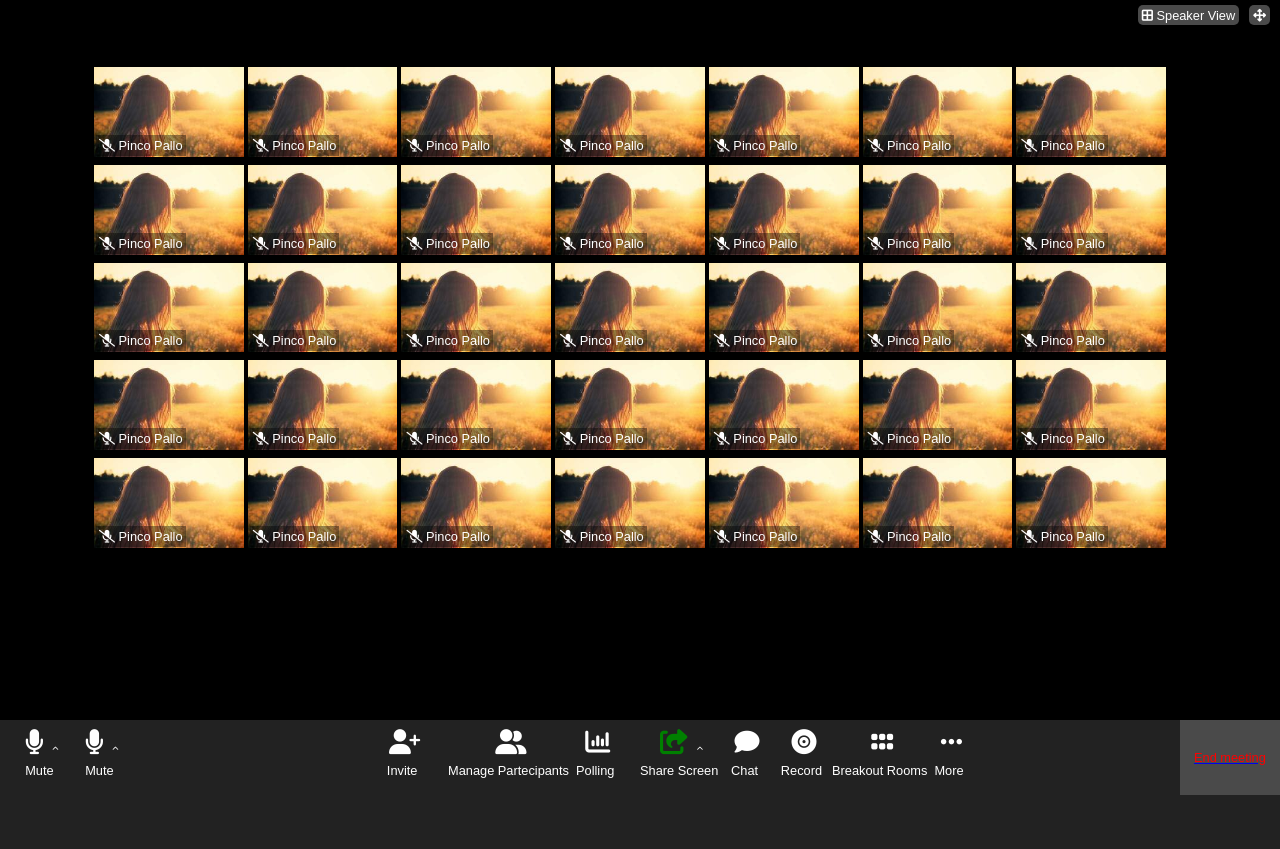
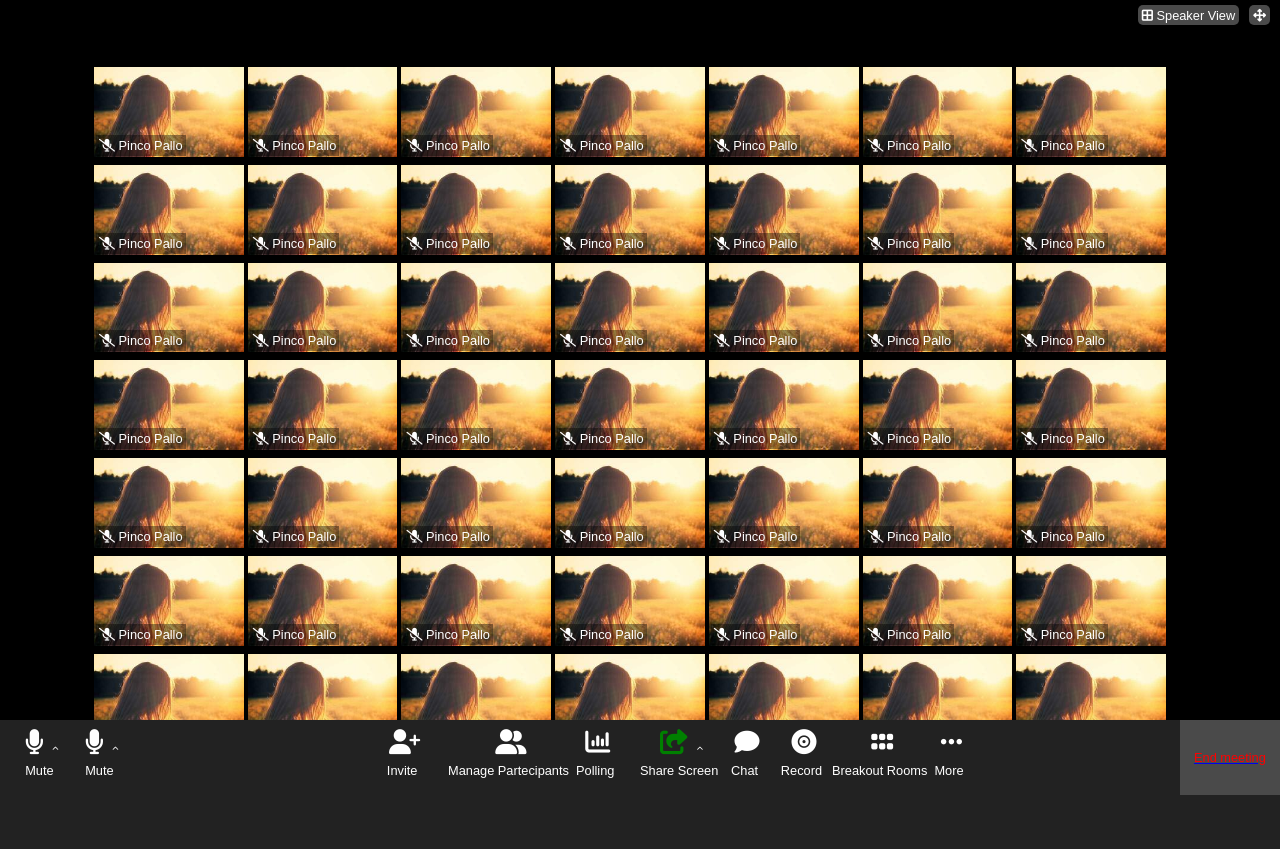
Before and after one commit to MiriamEvardi/html-css-zoom, a plain HTML site: page index.html in a window 1280 px wide. Before the commit the page ends 800 px from the top, so only its background shows below. Drawn offline with Linux system fonts and the light colour scheme.

Commit message:
bonus - exercise completed

```diff
--- a/css/style.css
+++ b/css/style.css
@@ -5,15 +5,13 @@
 }
 
 body {
-    overflow: hidden;
     background-color: black;
     font-family: sans-serif;
+    overflow: hidden;
 }
 
 main {
-
     margin: 40px 92px 10px 92px;
-
 }
 
 .top {
@@ -31,13 +29,14 @@ main {
     height: 20px;
     font-size: 0.8em;
     color: white;
-
 }
 
 .container {
     position: relative;
     display: flex;
     flex-wrap: wrap;
+    overflow-y: scroll;
+    max-height: 100vh;
 }
 
 .col-inner {
--- a/index.html
+++ b/index.html
@@ -235,6 +235,123 @@
                     <div class="name"><i class="fa-solid fa-microphone-slash"></i> Pinco Pallo</div>
                 </div>
             </div>
+            <div class="col">
+                <div class="col-inner">
+                    <img src="./img/rangom-img.jpg" alt="">
+                    <div class="name"><i class="fa-solid fa-microphone-slash"></i> Pinco Pallo</div>
+                </div>
+            </div>
+            <div class="col">
+                <div class="col-inner">
+                    <img src="./img/rangom-img.jpg" alt="">
+                    <div class="name"><i class="fa-solid fa-microphone-slash"></i> Pinco Pallo</div>
+                </div>
+            </div>
+            <div class="col">
+                <div class="col-inner">
+                    <img src="./img/rangom-img.jpg" alt="">
+                    <div class="name"><i class="fa-solid fa-microphone-slash"></i> Pinco Pallo</div>
+                </div>
+            </div>
+            <div class="col">
+                <div class="col-inner">
+                    <img src="./img/rangom-img.jpg" alt="">
+                    <div class="name"><i class="fa-solid fa-microphone-slash"></i> Pinco Pallo</div>
+                </div>
+            </div>
+            <div class="col">
+                <div class="col-inner">
+                    <img src="./img/rangom-img.jpg" alt="">
+                    <div class="name"><i class="fa-solid fa-microphone-slash"></i> Pinco Pallo</div>
+                </div>
+            </div>
+            <div class="col">
+                <div class="col-inner">
+                    <img src="./img/rangom-img.jpg" alt="">
+                    <div class="name"><i class="fa-solid fa-microphone-slash"></i> Pinco Pallo</div>
+                </div>
+            </div>
+            <div class="col">
+                <div class="col-inner">
+                    <img src="./img/rangom-img.jpg" alt="">
+                    <div class="name"><i class="fa-solid fa-microphone-slash"></i> Pinco Pallo</div>
+                </div>
+            </div>
+            <div class="col">
+                <div class="col-inner">
+                    <img src="./img/rangom-img.jpg" alt="">
+                    <div class="name"><i class="fa-solid fa-microphone-slash"></i> Pinco Pallo</div>
+                </div>
+            </div>
+            <div class="col">
+                <div class="col-inner">
+                    <img src="./img/rangom-img.jpg" alt="">
+                    <div class="name"><i class="fa-solid fa-microphone-slash"></i> Pinco Pallo</div>
+                </div>
+            </div>
+            <div class="col">
+                <div class="col-inner">
+                    <img src="./img/rangom-img.jpg" alt="">
+                    <div class="name"><i class="fa-solid fa-microphone-slash"></i> Pinco Pallo</div>
+                </div>
+            </div>
+            <div class="col">
+                <div class="col-inner">
+                    <img src="./img/rangom-img.jpg" alt="">
+                    <div class="name"><i class="fa-solid fa-microphone-slash"></i> Pinco Pallo</div>
+                </div>
+            </div>
+            <div class="col">
+                <div class="col-inner">
+                    <img src="./img/rangom-img.jpg" alt="">
+                    <div class="name"><i class="fa-solid fa-microphone-slash"></i> Pinco Pallo</div>
+                </div>
+            </div>
+            <div class="col">
+                <div class="col-inner">
+                    <img src="./img/rangom-img.jpg" alt="">
+                    <div class="name"><i class="fa-solid fa-microphone-slash"></i> Pinco Pallo</div>
+                </div>
+            </div>
+            <div class="col">
+                <div class="col-inner">
+                    <img src="./img/rangom-img.jpg" alt="">
+                    <div class="name"><i class="fa-solid fa-microphone-slash"></i> Pinco Pallo</div>
+                </div>
+            </div>
+            <div class="col">
+                <div class="col-inner">
+                    <img src="./img/rangom-img.jpg" alt="">
+                    <div class="name"><i class="fa-solid fa-microphone-slash"></i> Pinco Pallo</div>
+                </div>
+            </div>
+            <div class="col">
+                <div class="col-inner">
+                    <img src="./img/rangom-img.jpg" alt="">
+                    <div class="name"><i class="fa-solid fa-microphone-slash"></i> Pinco Pallo</div>
+                </div>
+            </div>
+            <div class="col">
+                <div class="col-inner">
+                    <img src="./img/rangom-img.jpg" alt="">
+                    <div class="name"><i class="fa-solid fa-microphone-slash"></i> Pinco Pallo</div>
+                </div>
+            </div>
+            <div class="col">
+                <div class="col-inner">
+                    <img src="./img/rangom-img.jpg" alt="">
+                    <div class="name"><i class="fa-solid fa-microphone-slash"></i> Pinco Pallo</div>
+                </div>
+            </div>
+            <div class="col">
+                <div class="col-inner">
+                    <img src="./img/rangom-img.jpg" alt="">
+                    <div class="name"><i class="fa-solid fa-microphone-slash"></i> Pinco Pallo</div>
+                </div>
+            </div>
+
+
+
 
 
         </div>
```
